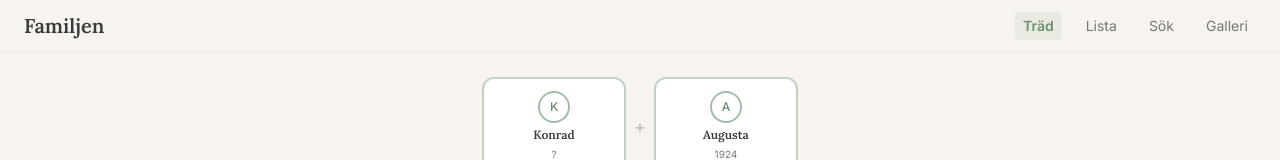
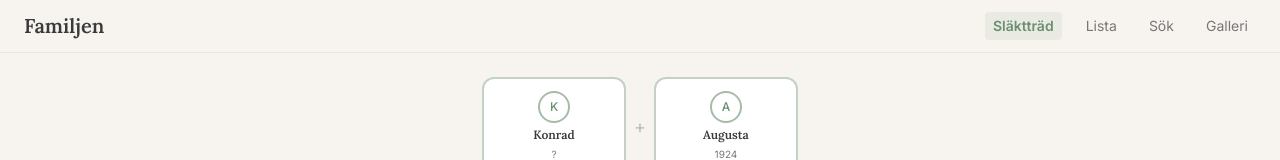
Before and after one commit to wilhelmssonjens/family, a React (Vite) app: page / in a window 1280 px wide. Shown: the top 160 px of the page. Built offline with nearby package versions, Linux system fonts and the light colour scheme.

Commit message:
fix(layout): rename nav to Släktträd, Lista, Sök, Galleri
Co-Authored-By: Claude Opus 4.6 (1M context) <noreply@anthropic.com>

```diff
--- a/src/components/Layout/Header.tsx
+++ b/src/components/Layout/Header.tsx
@@ -12,7 +12,7 @@ export function Header() {
         <span className="font-semibold">Familjen</span>
       </h1>
       <nav className="flex gap-2 sm:gap-4">
-        <NavLink to="/" end className={linkClass}>Träd</NavLink>
+        <NavLink to="/" end className={linkClass}>Släktträd</NavLink>
         <NavLink to="/lista" className={linkClass}>Lista</NavLink>
         <NavLink to="/sok" className={linkClass}>Sök</NavLink>
         <NavLink to="/galleri" className={linkClass}>Galleri</NavLink>
```
